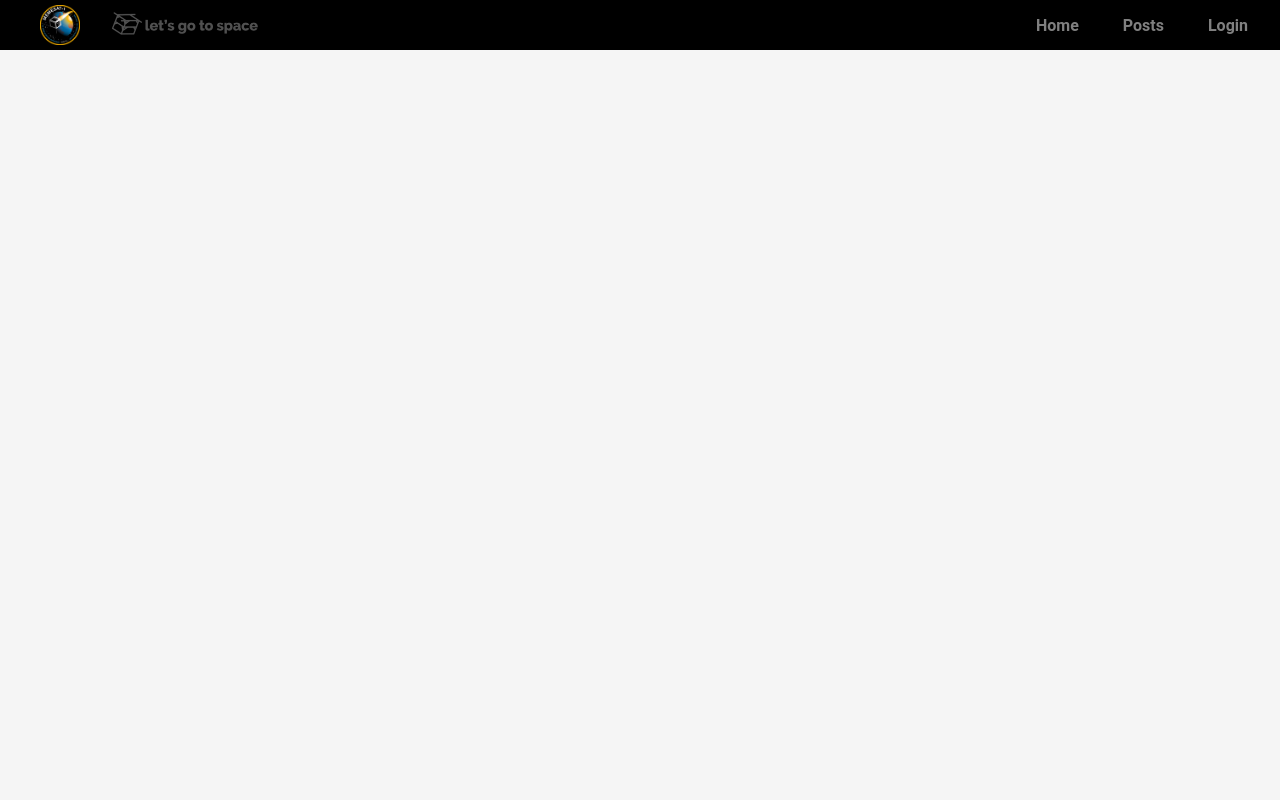
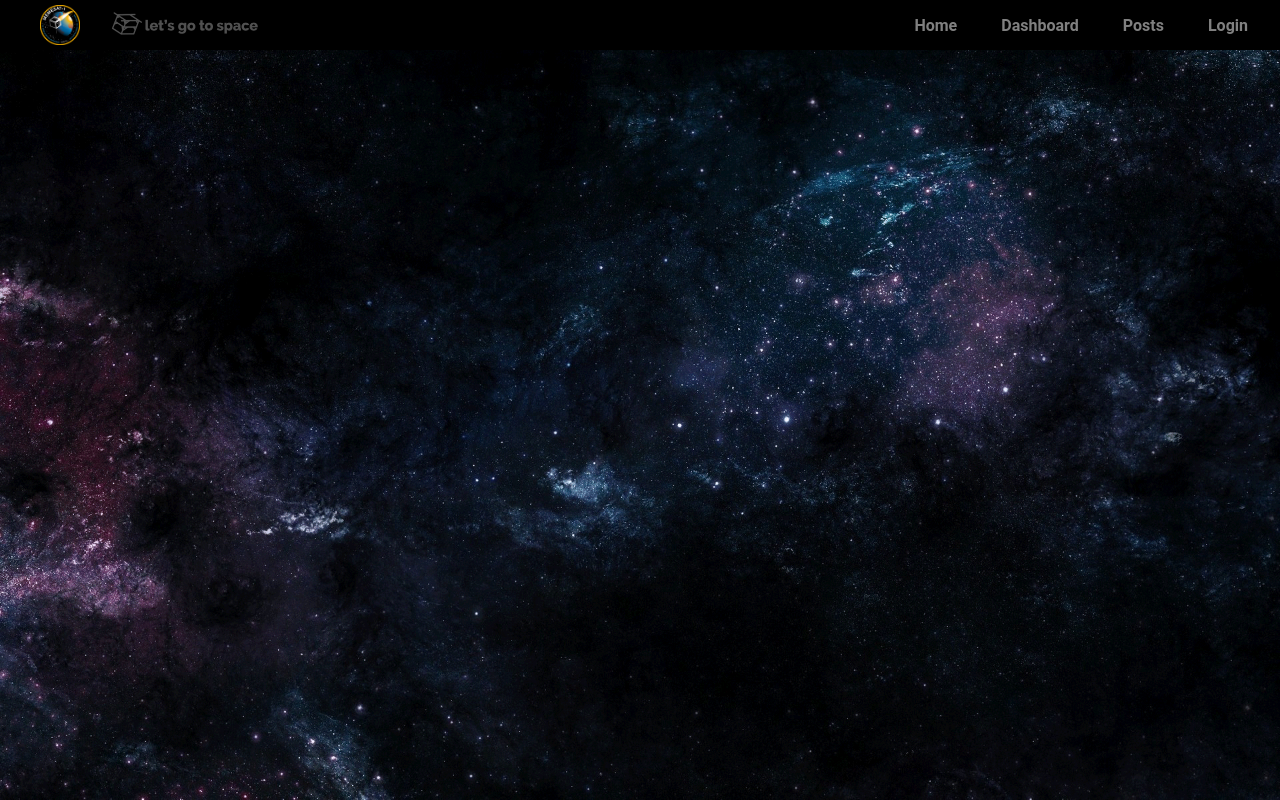
Before and after one commit to SmallSatelliteResearchLaboratoryUGA/bbs-frontend, a React (Create React App) app: page /dashboard in a window 1280 px wide. Before the commit this address had no page. Built offline with nearby package versions, Linux system fonts and the light colour scheme.

Commit message:
init dashboard, need to make a separate branch

```diff
--- a/src/App.tsx
+++ b/src/App.tsx
@@ -11,6 +11,7 @@ import { AuthProvider } from './AuthContext';
 import VerifyPostsPage from './components/Admin/VerifyPostsPage';
 import UsersPage from './components/Admin/UsersPage';
 import TeamHome from './components/Team/TeamHome';
+import Dashboard from './components/Dashboard';
 
 function App() {
   return (
@@ -19,6 +20,7 @@ function App() {
         <Navbar />
         <Routes>
           <Route path="/" element={<Home />} />
+          <Route path="/dashboard" element={<Dashboard/>} />
           <Route path="/posts" element={<Posts />} />
           <Route path="/post/:id" element={<Post />} />
           <Route path="/new-post" element={<NewPost />} />
--- /dev/null
+++ b/src/components/Dashboard.tsx
@@ -0,0 +1,11 @@
+import React from "react";
+import '../styles/Dashboard.css'
+const Dashboard: React.FC = () => {
+
+    return (
+        <div className="dashboard">
+            <div id="dashboard-background" />
+        </div>
+    )
+}
+export default Dashboard;
--- a/src/components/Navbar.tsx
+++ b/src/components/Navbar.tsx
@@ -94,6 +94,7 @@ function Redirects(props: {id?: string}) {
     return (
         <div className={"redirects"} id={props.id}>
                 <Link to="/" className="link">Home</Link>
+                <Link to="/dashboard" className='link'>Dashboard</Link>
                 <Link to="/posts" className="link">Posts</Link>
                 {isLoggedIn && (
                     <Link to="/new-post" className={"link"}>New Post</Link>
--- /dev/null
+++ b/src/styles/Dashboard.css
@@ -0,0 +1,14 @@
+#dashboard-background {
+    margin-top: 0;
+    bottom: 0;
+    top: 0;
+    right: 0;
+    left: 0;
+    background-image: url("../assets/fdb21c0e4f3dbb6ccd9a63c68fce8645.gif");
+    background-size: cover;
+    background-position: center;
+    background-repeat: no-repeat;
+    position: fixed;
+    z-index: -50;
+    overflow: auto;
+}
```
